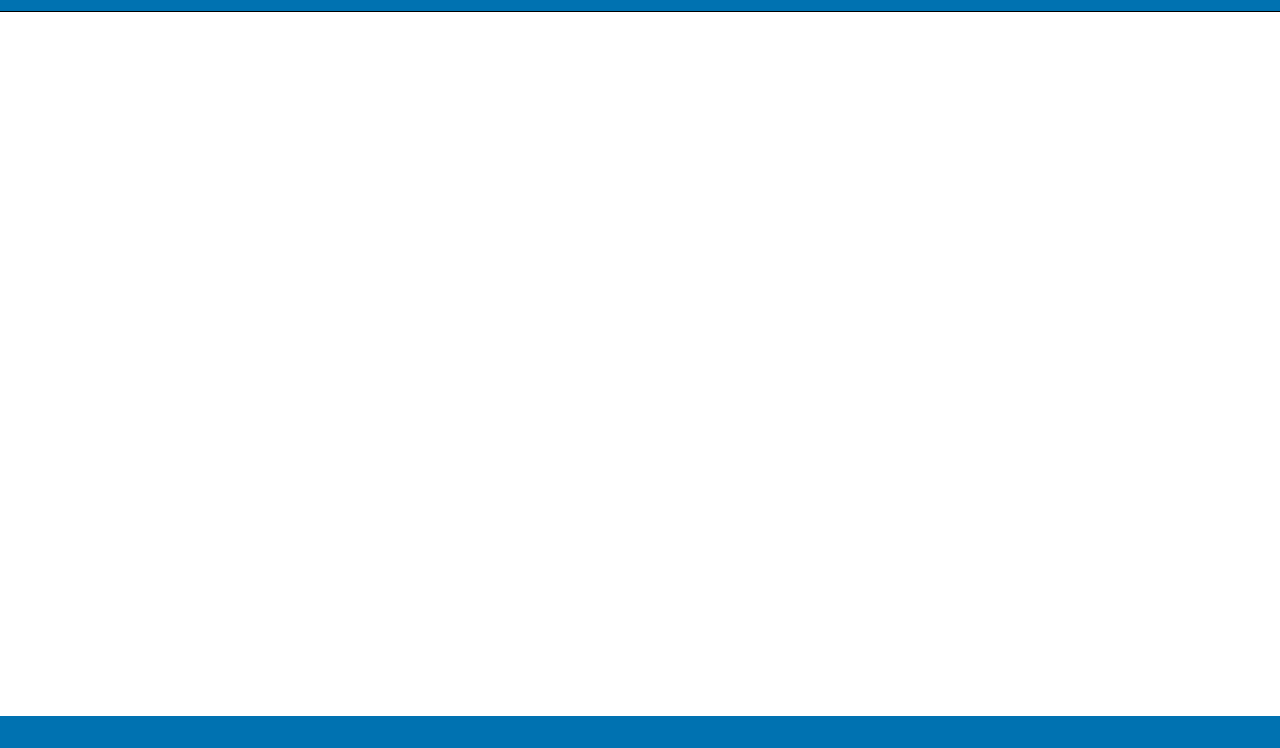
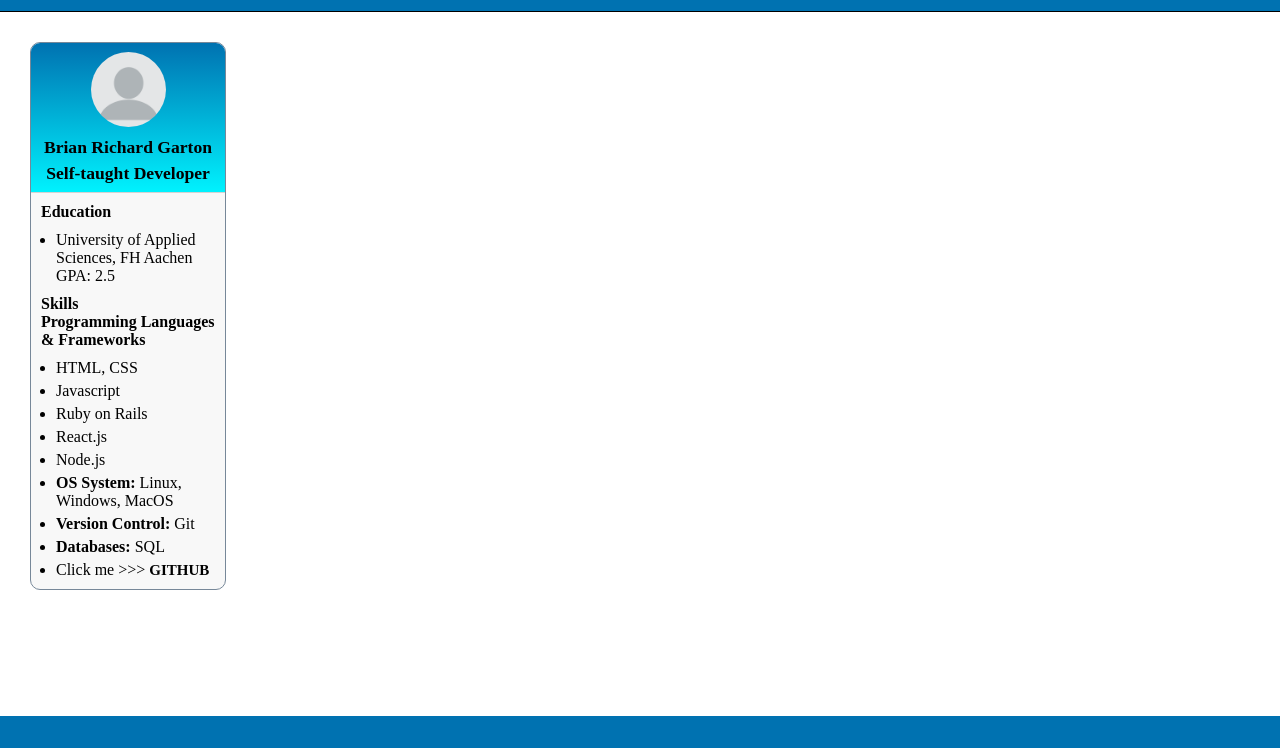
Before and after one commit to brianindy96/social-media-mock-page, a plain HTML site: page index.html in a window 1280 px wide. Shown: the part 52-800 px from the top of the page. Drawn offline with Linux system fonts and the light colour scheme; a web font is replaced by a local one.

Commit message:
Finished Profile-banner

```diff
--- a/index.html
+++ b/index.html
@@ -22,7 +22,42 @@
     </header>
 
     <div class="container">
-        <div class="sidebar" id="left"></div>
+        <div class="sidebar" id="left">
+            <div class="profile-banner">
+                <div class="profile">
+                    <div class="profile-pic">
+                        <img src="./pics/profile-pic.png" alt="blank profile pic">
+                    </div>
+                    <div class="name">Brian Richard Garton</div>
+                    <div class="caption">Self-taught Developer</div>
+                </div>
+                <div class="profile-content">
+                    <div class="skills">
+                        <div>
+                            <h4>Education</h4>
+                            <ul>
+                                <li>
+                                    University of Applied Sciences, FH Aachen<br>GPA: 2.5
+                                </li>
+                            </ul>
+                            <h4 style="padding-top: 10px;">Skills</h4>
+                            <p><strong>Programming Languages & Frameworks</strong></p>
+                            <ul>
+                                <li>HTML, CSS</li>
+                                <li>Javascript</li>
+                                <li>Ruby on Rails</li>
+                                <li>React.js</li>
+                                <li>Node.js</li>
+                                <li><strong>OS System:</strong> Linux, Windows, MacOS</li>
+                                <li><strong>Version Control:</strong> Git</li>
+                                <li><strong>Databases:</strong> SQL</li>
+                                <li>Click me >>> <a href="https://github.com/brianindy96">GITHUB</a></li>
+                            </ul>
+                        </div>
+                    </div>
+                </div>
+            </div>
+        </div>
         <div class="main"></div>
         <div class="sidebar" id="right"></div>
     </div>
--- a/style.css
+++ b/style.css
@@ -2,6 +2,9 @@
 
 :root{
     --blue: #0072b1;
+    --trust: #4facfe;
+    --confidence: #00f2fe;
+    --lightgray: #f7f7f7de;
 }
 
 *{
@@ -57,12 +60,27 @@ header{
     font-family: 'Poller One', cursive;
 }
 
+/* Links */
+
 a{
     font-size: 18px;
     text-decoration: none;
     color: white;
     padding-left: 20px;
 }
+
+.skills a{
+    color: black;
+    font-size: 15px;
+    font-weight: 600;
+    padding-left: 0;
+    transition: 0.07s ease;
+}
+
+.skills a:hover{
+    letter-spacing: 3px;
+}
+
 
 
 /* Main */
@@ -73,6 +91,57 @@ a{
     grid-template-columns: 1fr 3fr 1fr;
 }
 
+/* Profile Banner sidebar left */
+
+.profile-banner{
+    background-color: var(--lightgray);
+    height: auto;
+    width: auto;
+    border: 1px solid lightslategrey;
+    margin: 30px;
+    border-radius: 10px;
+    display: flex;
+    flex-direction: column;
+    overflow: hidden;
+}
+
+.profile{
+    border-bottom: 1px solid lightgrey;
+    height: 150px;
+    display: flex;
+    justify-content: center;
+    align-items: center;
+    flex-direction: column;
+    background-image: linear-gradient(var(--blue),var(--confidence));
+    color: black;
+    font-weight: 600;
+    font-size: 1.1em;
+}
+
+.profile img{
+    height: 75px;
+    width: 75px;
+    border-radius: 50%;
+}
+
+.profile .name{
+    padding: 5px 0px;
+}
+
+.profile-content{
+    flex: 1;
+    padding: 10px;
+}
+
+.skills ul{
+    padding-left: 15px;
+    padding-top: 5px;
+}
+
+.skills ul li{
+    padding-top: 5px;
+}
+
 /*Footer */
 
 footer{
```
Also changed, not shown: pics/profile-pic.png (added).
